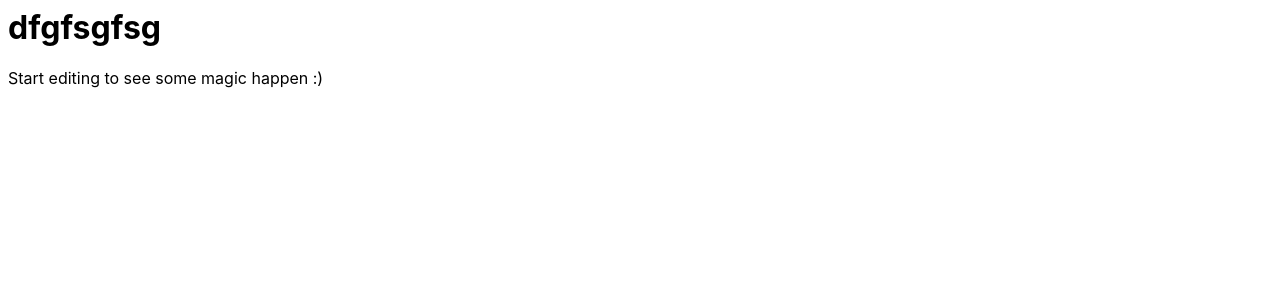
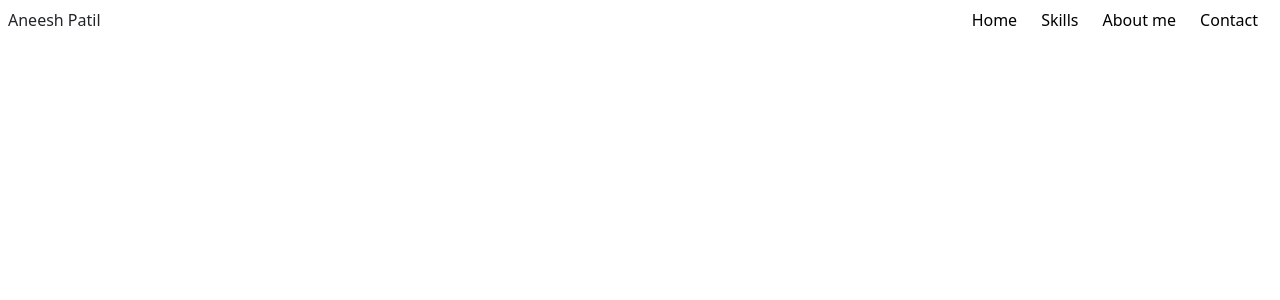
Before and after one commit to PatilAneesh/my-portfolio, a React (Create React App) app: page / in a window 1280 px wide. Shown: the top 300 px of the page. Built offline with nearby package versions, Linux system fonts and the light colour scheme.

Commit message:
4 files modified, 2 added

```diff
--- a/package.json
+++ b/package.json
@@ -3,8 +3,10 @@
   "version": "0.0.0",
   "private": true,
   "dependencies": {
-    "react": "^18.1.0",
-    "react-dom": "^18.1.0"
+    "@popperjs/core": "^2.11.7",
+    "bootstrap": "^5.2.3",
+    "react": "^18.2.0",
+    "react-dom": "^18.2.0"
   },
   "scripts": {
     "start": "react-scripts start",
--- a/public/index.html
+++ b/public/index.html
@@ -1 +1,3 @@
+<link href="https://cdn.jsdelivr.net/npm/bootstrap@5.3.0-alpha3/dist/css/bootstrap.min.css" rel="stylesheet" integrity="sha384-KK94CHFLLe+nY2dmCWGMq91rCGa5gtU4mk92HdvYe+M/SXH301p5ILy+dN9+nJOZ" crossorigin="anonymous">
+<script src="https://cdn.jsdelivr.net/npm/bootstrap@5.3.0-alpha3/dist/js/bootstrap.bundle.min.js" integrity="sha384-ENjdO4Dr2bkBIFxQpeoTz1HIcje39Wm4jDKdf19U8gI4ddQ3GYNS7NTKfAdVQSZe" crossorigin="anonymous"></script>
 <div id="root"></div>
--- a/src/App.js
+++ b/src/App.js
@@ -1,11 +1,11 @@
 import React from 'react';
 import './style.css';
+import Header from './components/Header.js';
 
 export default function App() {
   return (
-    <div>
-      <h1>dfgfsgfsg</h1>
-      <p>Start editing to see some magic happen :)</p>
-    </div>
+    <>
+      <Header />
+    </>
   );
 }
--- /dev/null
+++ b/src/components/Header.css
@@ -0,0 +1,9 @@
+.list {
+  list-style: none;
+  margin: 0px 2px 0px 10px;
+}
+.list li a {
+  text-decoration: none;
+  color: black;
+  padding: 12px;
+}
--- /dev/null
+++ b/src/components/Header.js
@@ -0,0 +1,27 @@
+import React from 'react';
+import './Header.css';
+const Header = () => {
+  return (
+    <>
+      <div className="header d-flex justify-content-between p-2">
+        <div>Aneesh Patil</div>
+        <ul className="list d-flex">
+          <li>
+            <a href="#">Home</a>
+          </li>
+          <li>
+            <a href="#">Skills</a>
+          </li>
+          <li>
+            <a href="#">About me</a>
+          </li>
+          <li>
+            <a href="#">Contact</a>
+          </li>
+        </ul>
+      </div>
+    </>
+  );
+};
+
+export default Header;
--- a/src/index.js
+++ b/src/index.js
@@ -6,8 +6,10 @@ import App from './App';
 const rootElement = document.getElementById('root');
 const root = createRoot(rootElement);
 
+
 root.render(
   <StrictMode>
     <App />
   </StrictMode>
+
 );
```
